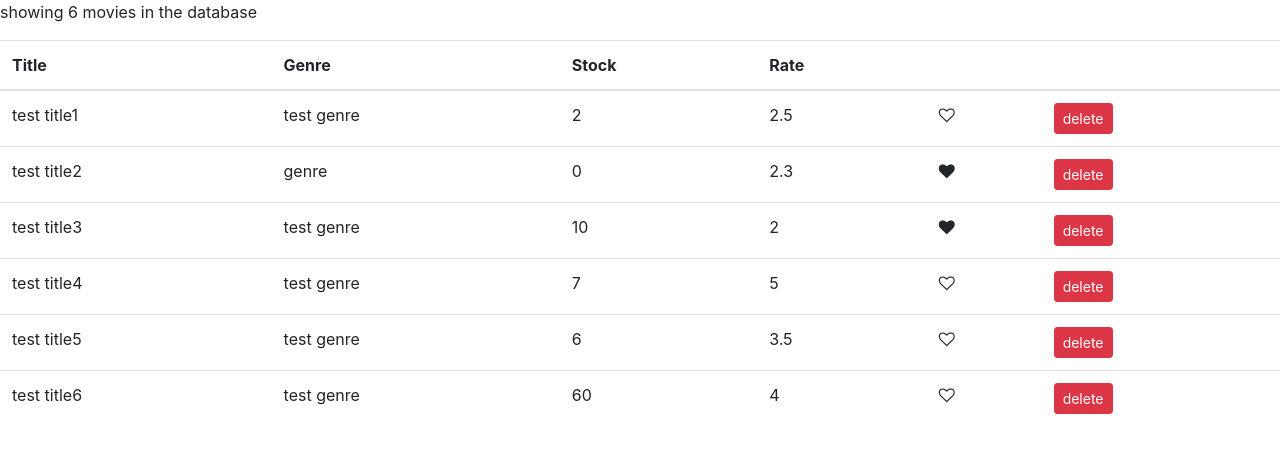
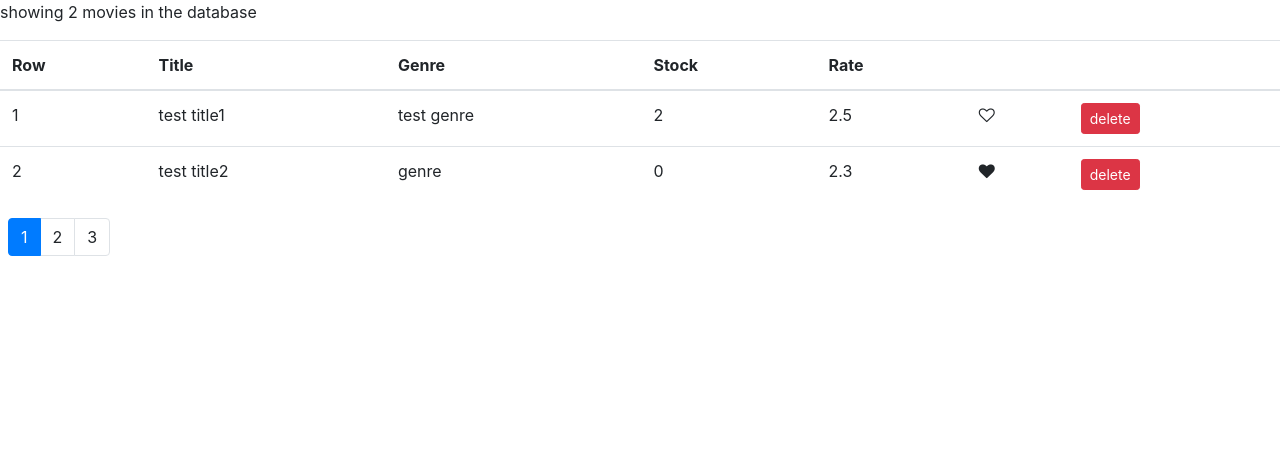
Before and after one commit to smzerehpoush/react-app, a React (Create React App) app: page /movies in a window 1280 px wide. Shown: the top 452 px of the page. Built offline with nearby package versions, Linux system fonts and the light colour scheme.

Commit message:
end of day

```diff
--- a/package.json
+++ b/package.json
@@ -8,6 +8,8 @@
     "@fortawesome/react-fontawesome": "^0.1.3",
     "bootstrap": "^4.1.3",
     "font-awesome": "^4.7.0",
+    "loadash": "^1.0.0",
+    "lodash": "^4.17.10",
     "react": "^16.5.2",
     "react-dom": "^16.5.2",
     "react-scripts": "1.1.5"
--- /dev/null
+++ b/src/components/common/pagination.jsx
@@ -0,0 +1,35 @@
+import React, { Component } from "react";
+import "font-awesome/css/font-awesome.min.css";
+
+class Pagination extends Component {
+  render() {
+    const { pages, currentPage } = this.props;
+    return (
+      <React.Fragment>
+        <nav className="m-2">
+          <ul className="pagination">
+            {pages.length === 1
+              ? ""
+              : pages.map(page => (
+                  <li
+                    className={
+                      "page-item " + (page === currentPage ? " active" : "")
+                    }
+                    key={page}
+                  >
+                    <a
+                      className="page-link"
+                      onClick={() => this.props.onPageChange(page)}
+                    >
+                      {page}
+                    </a>
+                  </li>
+                ))}
+          </ul>
+        </nav>
+      </React.Fragment>
+    );
+  }
+}
+
+export default Pagination;
--- a/src/components/counter.jsx
+++ b/src/components/counter.jsx
@@ -4,13 +4,11 @@ class Counter extends Component {
     fontSize: 20,
     fontWeight: "bold"
   };
-
   render() {
     let badgeClasses = "badge m-2 badge-";
     badgeClasses += this.props.counter.value === 0 ? "warning" : "primary";
     let buttonClasses = "btn btn-secondary btn-sm m-2 ";
     buttonClasses += this.props.counter.value === 0 ? " disabled" : " ";
-    // buttonClasses += 0;
     return (
       <div className="row">
         <div className="col-2 m-2">
@@ -26,7 +24,6 @@ class Counter extends Component {
             +
           </button>
           <a
-            // href="#"
             onClick={() => this.props.onDecrement(this.props.counter)}
             className={buttonClasses}
             role="button"
--- a/src/components/movie.jsx
+++ b/src/components/movies.jsx
@@ -1,30 +1,9 @@
 import React, { Component } from "react";
-import { getMovies } from "../fakeServices";
 import "bootstrap/dist/css/bootstrap.css";
 import Like from "./common/like";
-class Movie extends Component {
-  state = {
-    movies: getMovies()
-  };
-  handleDelete = movie => {
-    this.setState(state => ({
-      movies: state.movies.filter(m => m._id !== movie._id)
-    }));
-  };
-  handleLike = id => {
-    const movies = this.state.movies;
-    movies.forEach(element => {
-      if (element._id === id) {
-        element.liked = element.liked === "true" ? "false" : "true";
-      }
-    });
-    this.setState({
-      movies
-    });
-  };
-
+class Movies extends Component {
   render() {
-    const count = this.state.movies.length;
+    const count = this.props.movies.length;
     if (count === 0) {
       return <p>There are no movies in table</p>;
     }
@@ -34,6 +13,7 @@ class Movie extends Component {
         <table className="table">
           <thead>
             <tr>
+              <th>Row</th>
               <th>Title</th>
               <th>Genre</th>
               <th>Stock</th>
@@ -43,8 +23,9 @@ class Movie extends Component {
             </tr>
           </thead>
           <tbody>
-            {this.state.movies.map(movie => (
+            {this.props.movies.map(movie => (
               <tr key={movie._id}>
+                <td>{movie._id}</td>
                 <td>{movie.title}</td>
                 <td>{movie.genre}</td>
                 <td>{movie.numberInStock}</td>
@@ -52,12 +33,12 @@ class Movie extends Component {
                 <td>
                   <Like
                     liked={movie.liked}
-                    onClick={() => this.handleLike(movie._id)}
+                    onClick={() => this.props.onLike(movie._id)}
                   />
                 </td>
                 <td>
                   <button
-                    onClick={() => this.handleDelete(movie)}
+                    onClick={() => this.props.onDelete(movie._id)}
                     className="btn btn-danger btn-sm"
                   >
                     delete
@@ -72,4 +53,4 @@ class Movie extends Component {
   }
 }
 
-export default Movie;
+export default Movies;
--- /dev/null
+++ b/src/components/vidly.jsx
@@ -0,0 +1,73 @@
+import React, { Component } from "react";
+import Pagination from "./common/pagination";
+import Movies from "./movies";
+import { getMovies } from "../fakeServices";
+import _ from "lodash";
+import paginate from "../utils/paginate";
+
+class Vidly extends Component {
+  state = {
+    movies: getMovies(),
+    pageSize: 2,
+    currentPage: 1
+  };
+  handleDelete = id => {
+    const movies = this.state.movies.filter(m => m._id !== id);
+    console.log("before1", movies);
+    this.setState({
+      movies
+    });
+  };
+  handleLike = id => {
+    const movies = this.state.movies;
+
+    movies.forEach(element => {
+      if (element._id === id) {
+        element.liked = element.liked === "true" ? "false" : "true";
+      }
+    });
+    this.setState({
+      movies
+    });
+  };
+  handlePageChange = page => {
+    this.setState({ currentPage: page });
+  };
+  getCurrentPage = pages => {
+    let { currentPage } = this.state;
+    return pages.indexOf(currentPage) === -1
+      ? (currentPage = pages[0])
+      : currentPage;
+  };
+  render() {
+    const { pageSize, movies: allMovies } = this.state;
+    let pagesCount = allMovies.length / pageSize;
+    const pages = (_.pages = _.range(1, pagesCount + 1));
+
+    const currentPage = this.getCurrentPage(pages);
+    const movies = paginate(allMovies, currentPage, pageSize);
+
+    return movies.length === 0 ? (
+      "No Data To Show!"
+    ) : (
+      <React.Fragment>
+        <Movies
+          onDelete={this.handleDelete}
+          onLike={this.handleLike}
+          movies={movies}
+          // movies={movies.slice(
+          //   (currentPage - 1) * pageSize,
+          //   currentPage * pageSize
+          // )}
+        />
+        <Pagination
+          pages={pages}
+          currentPage={currentPage}
+          onPageChange={this.handlePageChange}
+        />
+      </React.Fragment>
+    );
+  }
+}
+
+export default Vidly;
--- a/src/index.js
+++ b/src/index.js
@@ -2,5 +2,6 @@ import React from "react";
 import ReactDOM from "react-dom";
 import "bootstrap/dist/css/bootstrap.css";
 // import App from "./App";
-import Movie from "./components/movie";
-ReactDOM.render(<Movie />, document.getElementById("root"));
+// import Movies from "./components/movies";
+import Vidly from "./components/vidly";
+ReactDOM.render(<Vidly />, document.getElementById("root"));
--- /dev/null
+++ b/src/utils/paginate.js
@@ -0,0 +1,9 @@
+import _ from "lodash";
+
+export default function paginate(items, pageNumber, pageSize) {
+  const startIndex = (pageNumber - 1) * pageSize;
+  return _(items)
+    .slice(startIndex)
+    .take(pageSize)
+    .value();
+}
```
Also changed, not shown: 1 other file (tests, documents, lock files or other folders).
